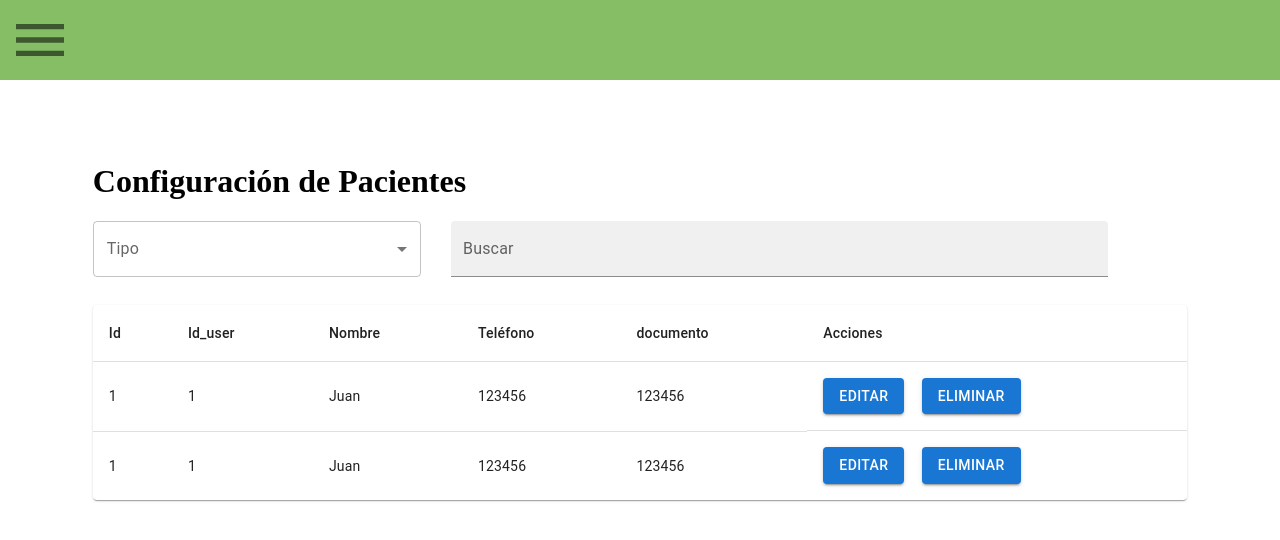
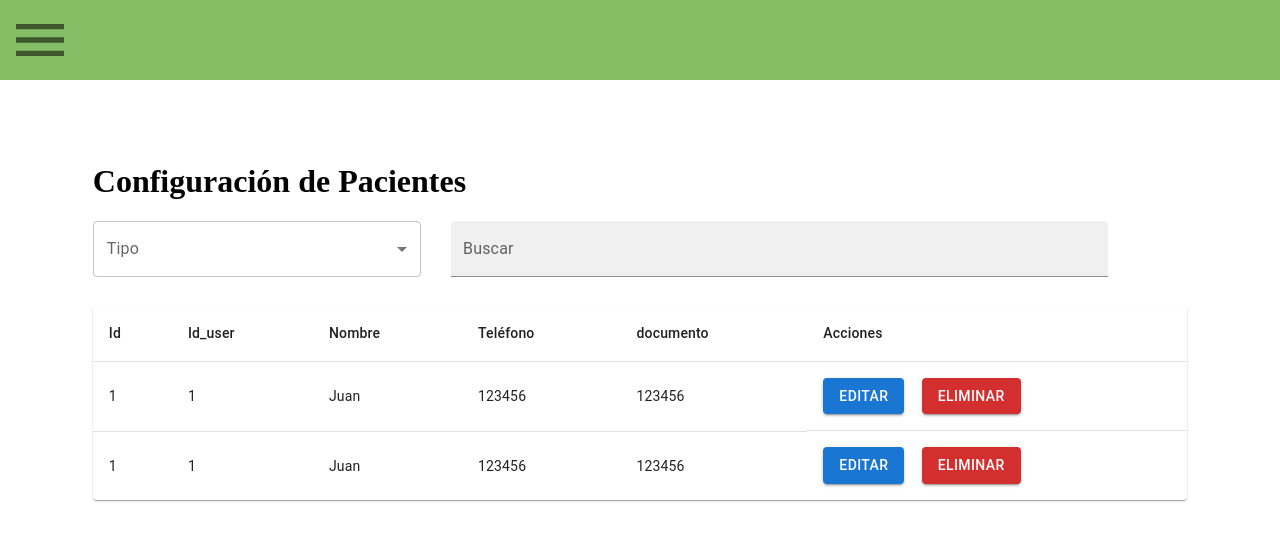
Before and after one commit to SSR-Med/luz-calendary-front, a React (Vite) app in the folder frontend/: page /patient in a window 1280 px wide. Shown: the top 540 px of the page. Built offline with nearby package versions, Linux system fonts and the light colour scheme.

Commit message:
Feature(Edit Button): Now user can edit TextField

```diff
--- a/frontend/src/components/Configuration.tsx
+++ b/frontend/src/components/Configuration.tsx
@@ -63,7 +63,7 @@ function createEditButtonConfiguration(index:number,editButtonConfigurationProps
     if(editButtonConfigurationProps.editedRowIndex === index){
         return(
             <TableCell key={index} sx={{display:"flex",gap:"5%"}}>
-                <Button variant="contained" onClick={()=>editButtonConfigurationProps.setEditedRowIndex(null)}>Confirmar</Button>
+                <Button color="success" variant="contained" onClick={()=>editButtonConfigurationProps.setEditedRowIndex(null)}>Confirmar</Button>
                 <Button variant="contained" onClick={()=>editButtonConfigurationProps.setEditedRowIndex(null)}>Cancelar</Button>
             </TableCell>
         )
@@ -72,7 +72,7 @@ function createEditButtonConfiguration(index:number,editButtonConfigurationProps
         return(
             <TableCell key={index} sx={{display:"flex",gap:"5%"}}>
                 <Button variant="contained" onClick={() => editButtonConfigurationProps.setEditedRowIndex(index)}>Editar</Button>
-                <Button variant="contained" onClick={() => editButtonConfigurationProps.setEditedRowIndex(index)}>Eliminar</Button>
+                <Button color="error" variant="contained" onClick={() => editButtonConfigurationProps.setEditedRowIndex(index)}>Eliminar</Button>
             </TableCell>
         )
     }
@@ -84,12 +84,20 @@ function createBodyConfigurationTable(rows:Record<string,any>[], editButtonConfi
             {
                 rows.map((row:any, index) => (
                     <TableRow
-                    key={row.id}
                     sx={{ '&:last-child td, &:last-child th': { border: 0 } }}>
                         {
-                            Object.keys(row).map((key:string) => (
-                                <TableCell key={index}>{row[key]}</TableCell>
-                            ))
+                            Object.keys(row).map((key:string) =>{
+                                return (
+                                    <TableCell key={index}>
+                                        {
+                                            editButtonConfigurationProps.editedRowIndex === index ?
+                                            <TextField defaultValue={row[key]} type={typeof row[key] === 'number' ? 'number' : 'text'}/>
+                                            :
+                                            <span>{row[key]}</span>
+                                        }
+                                    </TableCell>
+                                )
+                            })
                         }
                         {createEditButtonConfiguration(index,editButtonConfigurationProps)}
                     </TableRow>
```
